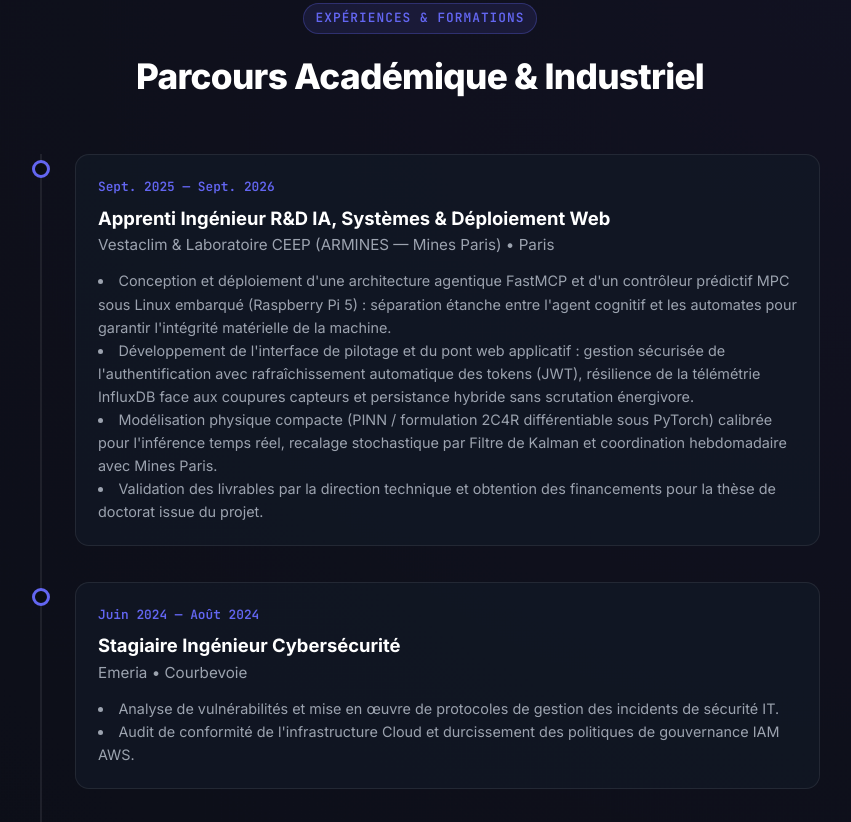
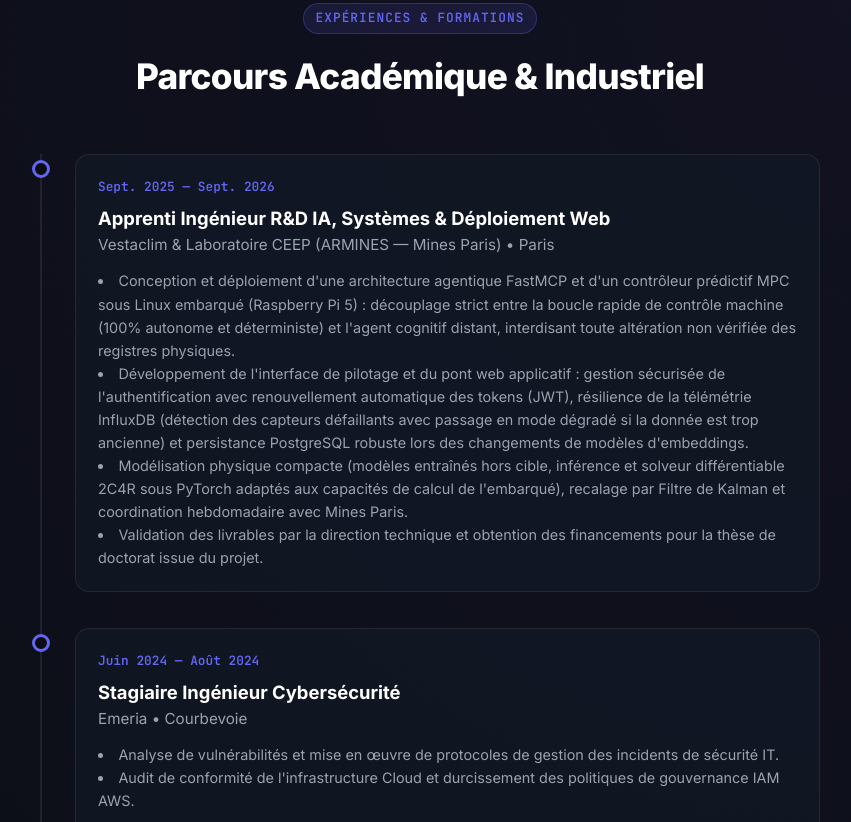
Before and after one commit to quentin-jean-pro/portfolio, a plain HTML site: page index.html in a window 1280 px wide. Shown: the part 3817-4639 px from the top of the page, without its empty margins (220-1071 px from the left). Drawn offline with Linux system fonts and the light colour scheme.

Commit message:
refactor: refine R&D timeline and FastMCP details with edge offline training, stale sensor TTL, and PostgreSQL migrations

```diff
--- a/assets/js/main.js
+++ b/assets/js/main.js
@@ -99,9 +99,9 @@ const I18N = {
     exp1_date: "Sept. 2025 — Sept. 2026",
     exp1_role: "Apprenti Ingénieur R&D IA, Systèmes & Déploiement Web",
     exp1_company: "Vestaclim & Laboratoire CEEP (ARMINES — Mines Paris) • Paris",
-    exp1_li1: "Conception et déploiement d'une architecture agentique FastMCP et d'un contrôleur prédictif MPC sous Linux embarqué (Raspberry Pi 5) : séparation étanche entre l'agent cognitif et les automates pour garantir l'intégrité matérielle de la machine.",
-    exp1_li2: "Développement de l'interface de pilotage et du pont web applicatif : gestion sécurisée de l'authentification avec rafraîchissement automatique des tokens (JWT), résilience de la télémétrie InfluxDB face aux coupures capteurs et persistance hybride sans scrutation énergivore.",
-    exp1_li3: "Modélisation physique compacte (PINN / formulation 2C4R différentiable sous PyTorch) calibrée pour l'inférence temps réel, recalage stochastique par Filtre de Kalman et coordination hebdomadaire avec Mines Paris.",
+    exp1_li1: "Conception et déploiement d'une architecture agentique FastMCP et d'un contrôleur prédictif MPC sous Linux embarqué (Raspberry Pi 5) : découplage strict entre la boucle rapide de contrôle machine (100% autonome et déterministe) et l'agent cognitif distant, interdisant toute altération non vérifiée des registres physiques.",
+    exp1_li2: "Développement de l'interface de pilotage et du pont web applicatif : gestion sécurisée de l'authentification avec renouvellement automatique des tokens (JWT), résilience de la télémétrie InfluxDB (détection des capteurs défaillants avec passage en mode dégradé si la donnée est trop ancienne) et persistance PostgreSQL robuste lors des changements de modèles d'embeddings.",
+    exp1_li3: "Modélisation physique compacte (modèles entraînés hors cible, inférence et solveur différentiable 2C4R sous PyTorch adaptés aux capacités de calcul de l'embarqué), recalage par Filtre de Kalman et coordination hebdomadaire avec Mines Paris.",
     exp1_li4: "Validation des livrables par la direction technique et obtention des financements pour la thèse de doctorat issue du projet.",
 
     exp2_date: "Juin 2024 — Août 2024",
@@ -232,9 +232,9 @@ const I18N = {
     exp1_date: "Sept. 2025 — Sept. 2026",
     exp1_role: "R&D AI, Systems & Web Deployment Engineer Apprentice",
     exp1_company: "Vestaclim & CEEP Laboratory (ARMINES — Mines Paris) • Paris",
-    exp1_li1: "Designed and deployed a FastMCP agentic architecture and receding-horizon MPC controller on embedded Linux (Raspberry Pi 5): enforced a strict logical air-gap between cognitive agents and physical machine actuation.",
-    exp1_li2: "Architected the web supervision bridge and real-time event pipeline: resilient InfluxDB telemetry handling sensor dropouts, automated JWT token refresh authentication, and hybrid low-latency persistence.",
-    exp1_li3: "Formulated compact physics-informed neural representations (differentiable 2C4R model in PyTorch) optimized for real-time edge execution, Kalman state filtering, and scientific collaboration with Mines Paris researchers.",
+    exp1_li1: "Designed and deployed a FastMCP agentic architecture and receding-horizon MPC controller on embedded Linux (Raspberry Pi 5): enforced a strict boundary decoupling the autonomous deterministic control loop from high-level distant agent requests, prohibiting unverified register writes.",
+    exp1_li2: "Architected the web supervision bridge and real-time event pipeline: resilient InfluxDB telemetry handling dropped packets with safety fallback when sensor data goes stale, automated JWT token refresh, and robust PostgreSQL migrations across embedding model changes.",
+    exp1_li3: "Formulated compact physics-informed representations (models trained offline, lightweight differentiable 2C4R inference in PyTorch on the edge device), Kalman state filtering, and scientific collaboration with Mines Paris researchers.",
     exp1_li4: "Software deliverables praised by executive leadership, directly securing the doctoral research grant in partnership with Mines Paris.",
 
     exp2_date: "June 2024 — Aug. 2024",
@@ -337,10 +337,10 @@ const CASE_STUDIES = {
           star: "A",
           starLabel: "Action & Implémentation Logicielle",
           title: "Garde-Fous Matériels, Résilience Télémétrique & Contrats d'Interface",
-          content: `• <strong>Air-Gap Logique & Invariants Matériels :</strong> Interdiction absolue pour le LLM d'envoyer des consignes directes aux registres GPU. Toutes les actions passent par un décorateur de sécurité déterministe avec bornes strictes (clamping de puissance 200W-450W et coupure thermique d'urgence dès 80.0°C).
-          • <strong>Résilience aux Pannes de Télémétrie InfluxDB :</strong> Gestion robuste des coupures de capteurs et paquets manquants : le système effectue une imputation d'urgence sur les dernières métriques horodatées valides plutôt que de propager des valeurs NaN déstabilisant l'arbitrage.
+          content: `• <strong>Découplage Temporel & Invariants Matériels :</strong> Découplage strict entre la boucle rapide de contrôle machine (100% autonome et déterministe) et l'agent cognitif distant : aucune dépendance temporelle envers le LLM (dont les temps d'inférence peuvent atteindre plusieurs minutes sur cible contrainte) pour assurer la sécurité machine.
+          • <strong>Résilience aux Pannes de Télémétrie InfluxDB :</strong> Gestion robuste des coupures de capteurs : interpolation sur micro-coupures de quelques secondes, et bascule immédiate en mode dégradé sécurisé si une mesure est trop ancienne (> TTL maximal), interdisant de piloter le système sur des métriques périmées.
           • <strong>Contrats d'Interface Immuables :</strong> Enveloppes JSON strictes validées par Pydantic (<code>execution_status</code>, <code>system_context</code>, <code>db_trace</code>) garantissant zéro plantage du dashboard en cas de microservice indisponible.
-          • <strong>Gestion des Embeddings & Migration :</strong> Stratégie d'isolation vectorielle dans DuckDB par équipe (<code>team_&lt;id&gt;.db</code>) et pipeline de ré-indexation transparent lors des changements de modèles d'embeddings.`
+          • <strong>Gestion & Migration des Embeddings :</strong> Pipeline de ré-indexation propre des bases de données lors des changements de dimensions ou de modèles d'embeddings, sans rupture de schéma ni corruption de données.`
         },
         {
           num: "Étape 05",
@@ -858,10 +858,10 @@ const CASE_STUDIES = {
           star: "A",
           starLabel: "Action & Implementation",
           title: "Hardware Safety Guards, Telemetry Resilience & Schema Contracts",
-          content: `• <strong>Logical Air-Gap & Hardware Invariants:</strong> Strict architectural rule prohibiting the LLM from writing directly to GPU machine registers. All actuation requests must pass through a deterministic pre-flight guard enforcing strict bounds (power clamping 200W-450W and emergency thermal cutoff at 80.0°C).
-          • <strong>Telemetry Dropout Resilience:</strong> Robust fault handling for dropped InfluxDB telemetry packets and sensor timeouts: emergency imputation on last-known valid timestamps prevents NaN propagation from destabilizing cluster scheduling.
+          content: `• <strong>Temporal Decoupling & Hardware Invariants:</strong> Strict architectural separation between the local fast control loop (100% autonomous and deterministic) and the high-level distant agent: zero time-critical dependency on the LLM (which can take several minutes on resource-constrained targets) to guarantee machine safety.
+          • <strong>Telemetry Dropout Resilience & Stale Data Guard:</strong> Robust fault handling for dropped InfluxDB telemetry packets: interpolation over transient dropouts, and automatic fallback to a safe degraded state if sensor data goes stale (> maximum TTL threshold), preventing obsolete control commands.
           • <strong>Immutable Interface Contracts:</strong> Rigid Pydantic JSON contract envelopes (<code>execution_status</code>, <code>system_context</code>, <code>db_trace</code>) guaranteeing zero dashboard crashes even under microservice timeouts.
-          • <strong>Vector Memory Isolation:</strong> Multi-tenant DuckDB separation per team (<code>team_&lt;id&gt;.db</code>) with clean re-indexing pipelines resilient to embedding model version migrations.`
+          • <strong>Embedding Model Migration Pipeline:</strong> Clean re-indexing and schema migration workflows ensuring database vector integrity across embedding model and dimension updates.`
         },
         {
           num: "Step 05",
--- a/index.html
+++ b/index.html
@@ -374,9 +374,9 @@
             <h3 class="timeline-role" data-i18n="exp1_role">Ingénieur de Recherche en Alternance (IA, Systèmes & Déploiement Web)</h3>
             <div class="timeline-company" data-i18n="exp1_company">Vestaclim & Laboratoire CEEP (ARMINES — Mines Paris) • Paris</div>
             <ul class="timeline-details">
-              <li data-i18n="exp1_li1">Conception et déploiement d'une architecture agentique complète (FastMCP) et d'un contrôleur prédictif (MPC) à horizon fuyant sur nano-ordinateur Raspberry Pi 5 sous Linux.</li>
-              <li data-i18n="exp1_li2">Développement d'interfaces de pilotage et d'architectures logicielles événementielles : synchronisation basse latence des consignes sans scrutation continue, persistance hybride (séries temporelles et données relationnelles) et dashboards de supervision.</li>
-              <li data-i18n="exp1_li3">Modélisation thermique 2C4R différentiable sous PyTorch (torch.nn.Module), recalage stochastique par Filtre de Kalman et coordination hebdomadaire avec l'équipe ETB de Mines Paris.</li>
+              <li data-i18n="exp1_li1">Conception et déploiement d'une architecture agentique FastMCP et d'un contrôleur prédictif MPC sous Linux embarqué (Raspberry Pi 5) : découplage strict entre la boucle rapide de contrôle machine (100% autonome et déterministe) et l'agent cognitif distant, interdisant toute altération non vérifiée des registres physiques.</li>
+              <li data-i18n="exp1_li2">Développement de l'interface de pilotage et du pont web applicatif : gestion sécurisée de l'authentification avec renouvellement automatique des tokens (JWT), résilience de la télémétrie InfluxDB (détection des capteurs défaillants avec passage en mode dégradé si la donnée est trop ancienne) et persistance PostgreSQL robuste lors des changements de modèles d'embeddings.</li>
+              <li data-i18n="exp1_li3">Modélisation physique compacte (modèles entraînés hors cible, inférence et solveur différentiable 2C4R sous PyTorch adaptés aux capacités de calcul de l'embarqué), recalage par Filtre de Kalman et coordination hebdomadaire avec Mines Paris.</li>
               <li data-i18n="exp1_li4">Validation des livrables par la direction technique et obtention des financements pour la thèse de doctorat issue du projet.</li>
             </ul>
           </div>
```
